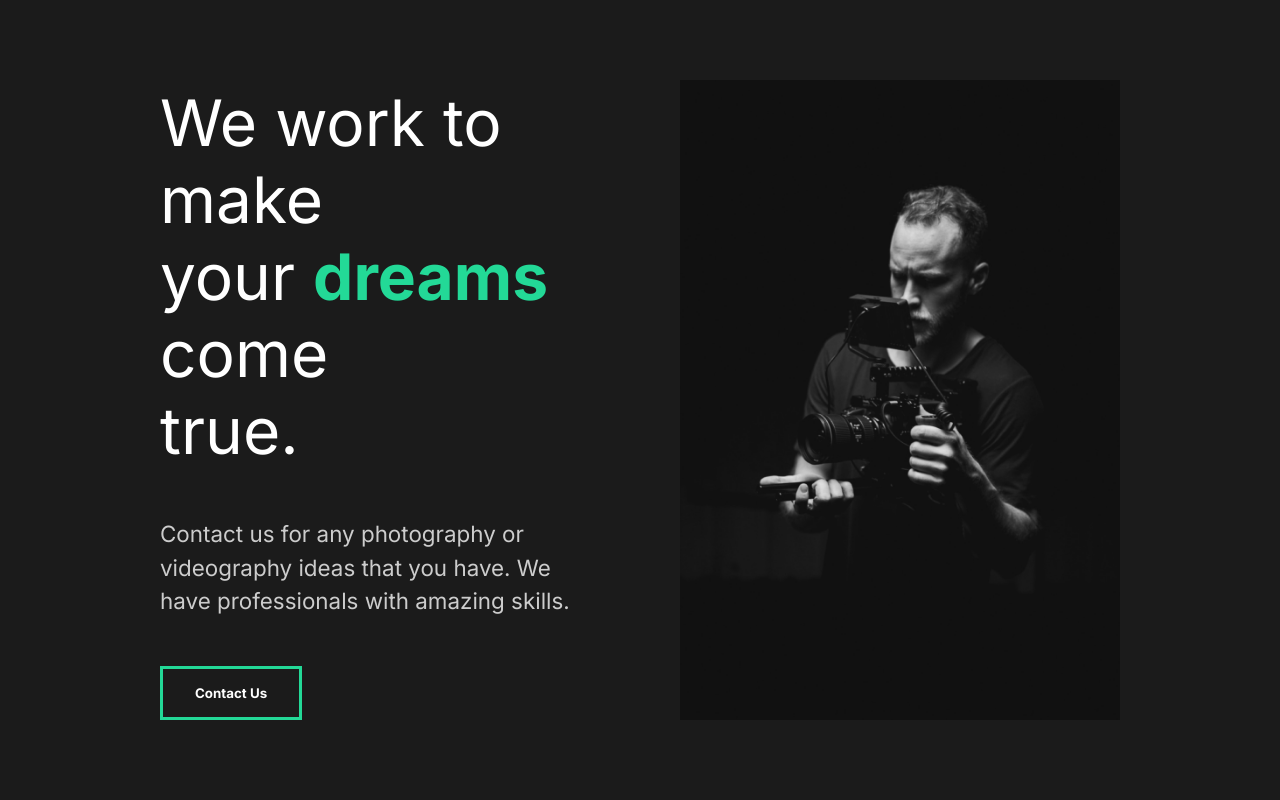
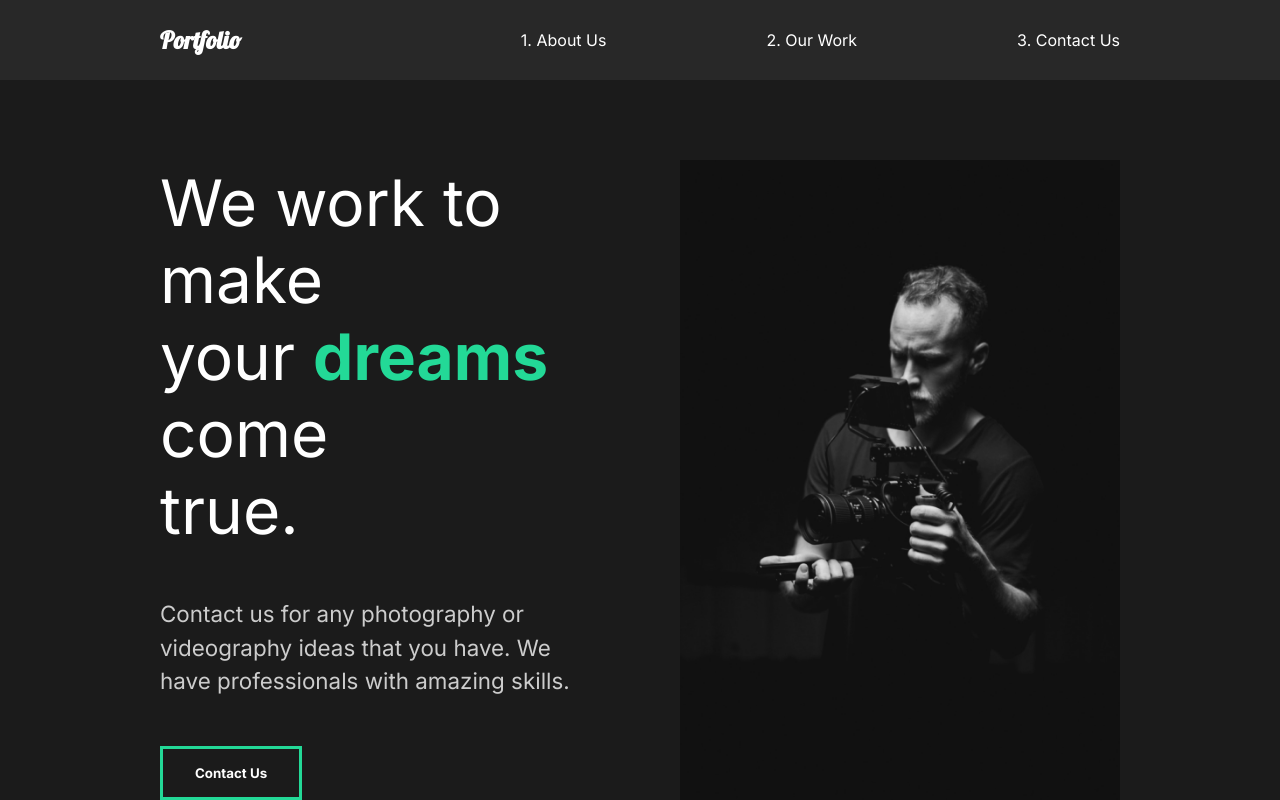
Before and after one commit to urbutisj/react-portfolio-project, a React (Create React App) app: page / in a window 1280 px wide. Shown: the top 800 px of the page. Built offline with nearby package versions, Linux system fonts and the light colour scheme.

Commit message:
8. Portfolio Navigation

```diff
--- a/src/App.js
+++ b/src/App.js
@@ -2,13 +2,14 @@
 //Global Style
 import GlobalStyle from './components/GlobalStyle';
 //Import Pages
-
+import Nav from './components/Nav';
 import AboutUs from "./pages/AboutUs";
 
 function App() {
   return (
     <div className="App">
       <GlobalStyle />
+      <Nav />
       <AboutUs/>
     </div>
   );
--- /dev/null
+++ b/src/components/Nav.js
@@ -0,0 +1,44 @@
+import React from 'react';
+import styled from 'styled-components';
+
+const Nav = () => {
+    return (
+        <StyledNav>
+            <h1><a id="logo" href="#">Portfolio</a></h1>
+            <ul>
+                <li><a href="#">1. About Us</a></li>
+                <li><a href="#">2. Our Work</a></li>
+                <li><a href="#">3. Contact Us</a></li>
+            </ul>
+        </StyledNav>
+    );
+};
+
+const StyledNav = styled.nav`
+    min-height: 10vh;
+    display: flex;
+    margin: auto;
+    justify-content: space-between;
+    align-items: center;
+    padding: 1rem 10rem;
+    background: #282828;
+    a {
+        color: white;
+        text-decoration: none;
+    }
+    ul {
+        display: flex;
+        list-style: none;
+    }
+    li{
+        padding-left: 10rem;
+        position: relative;
+    }
+    #logo {
+        font-size: 1.5rem;
+        font-family : "Lobster", cursive;
+        font-weight: bold;
+    }
+`;
+
+export default Nav;
```
